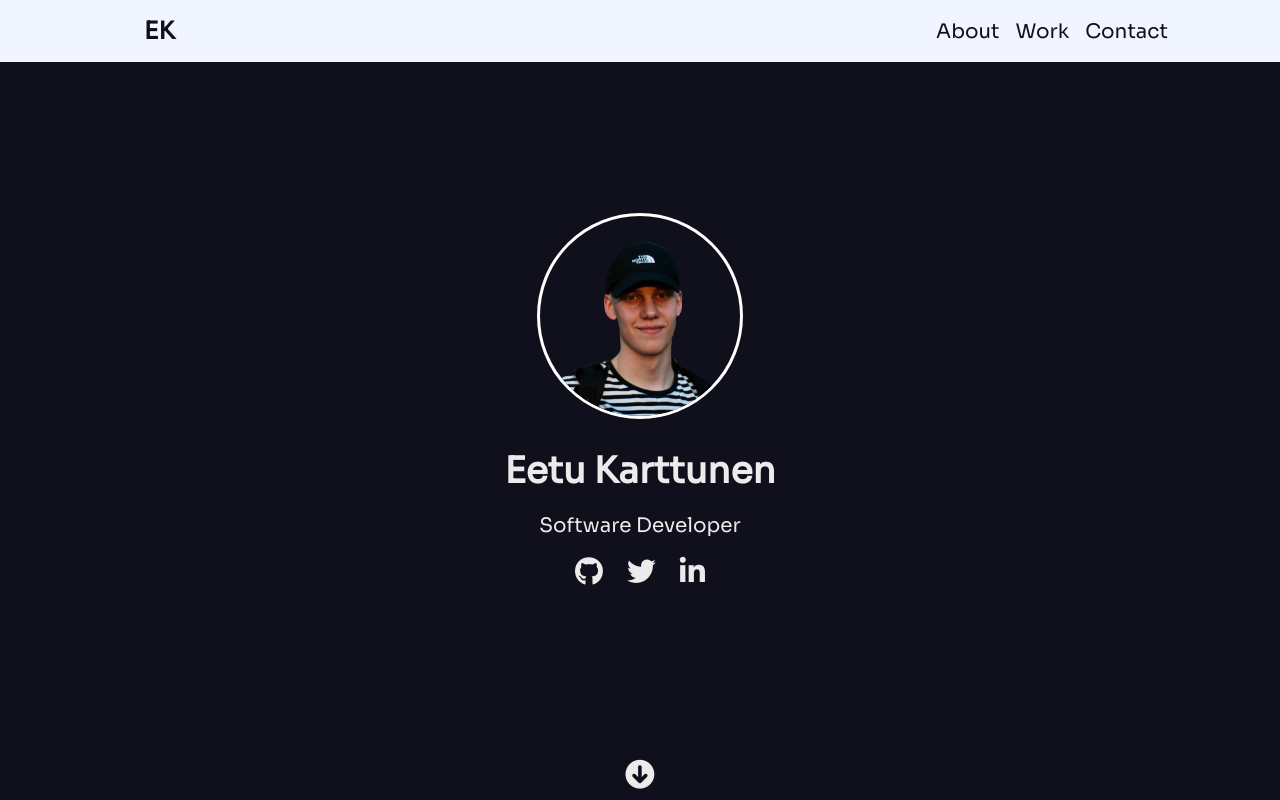
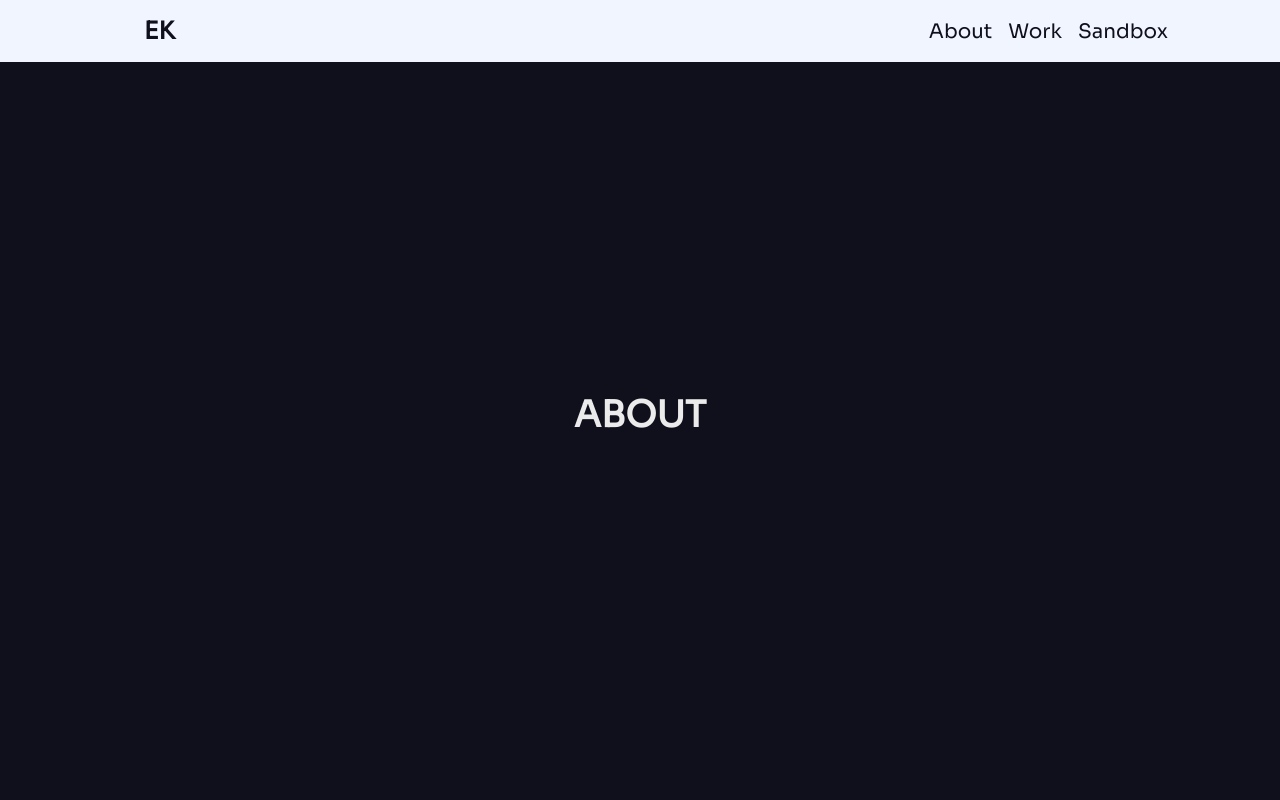
Before and after one commit to eetukarttunen/eetu-karttunen-portfolio, a React (Create React App) app: page /about in a window 1280 px wide. Built offline with nearby package versions, Linux system fonts and the light colour scheme.

Commit message:
added react routing

```diff
--- a/src/App.js
+++ b/src/App.js
@@ -1,15 +1,18 @@
-import React from 'react';
-import './App.css';
-import Intro from './Components/Intro';
-import Navigation from './Navigation/Navigation';
+import { Routes, Route } from "react-router-dom";
+import Navigation from "./Navigation/Navigation";
+import Intro from "./Components/Intro";
+import About from "./Components/About";
+import "./App.css";
+function App() {
 
-
-function App() {
   return (
     <div className="App">
       <Navigation/>
       <div className="App-header">
-        <Intro />
+      <Routes>
+      <Route path="/" element={<Intro />} />
+      <Route path="/about" element={<About/>} />
+      </Routes>
       </div>
     </div>
   );
--- /dev/null
+++ b/src/Components/About.css
@@ -0,0 +1,7 @@
+.about {
+    display: flex;
+    flex-direction: column;
+    align-items: center;
+    justify-content: center;
+    height: 100vh; /* full screen height */
+  }
--- /dev/null
+++ b/src/Components/About.js
@@ -0,0 +1,15 @@
+import React from 'react';
+import "./About.css";
+
+function About() {
+
+  return (
+    <div className="about">
+
+      <h2 className="profile-name">ABOUT</h2>
+
+    </div>
+  );
+}
+
+export default About;
--- a/src/Components/Intro.css
+++ b/src/Components/Intro.css
@@ -43,3 +43,28 @@
     font-size: 18px;
   }
 }
+
+.fa-github, .fa-linkedin-in, .fa-twitter, .fa-arrow-down, .fa-circle-arrow-down {
+  font-size: 1.8rem;
+  color: rgb(235, 235, 235);
+}
+
+.fa-circle-arrow-down {
+position: absolute;
+bottom: 10px;
+}
+
+.fa-twitter:hover {
+  color: #1DA1F2;
+  transition: all 0.5s ease-in-out;
+}
+
+.fa-github:hover {
+  color: #333333;
+  transition: all 0.5s ease-in-out;
+}
+
+.fa-linkedin-in:hover {
+  color: rgb(30, 112, 194);
+  transition: all 0.5s ease-in-out;
+}
--- a/src/Navigation/Navigation.css
+++ b/src/Navigation/Navigation.css
@@ -1,28 +1,3 @@
-.fa-github, .fa-linkedin-in, .fa-twitter, .fa-arrow-down, .fa-circle-arrow-down {
-    font-size: 1.8rem;
-    color: rgb(235, 235, 235);
-}
-
-.fa-circle-arrow-down {
-  position: absolute;
-  bottom: 10px;
-}
-
-.fa-twitter:hover {
-    color: #1DA1F2;
-    transition: all 0.5s ease-in-out;
-}
-
-.fa-github:hover {
-    color: #333333;
-    transition: all 0.5s ease-in-out;
-}
-
-.fa-linkedin-in:hover {
-    color: rgb(30, 112, 194);
-    transition: all 0.5s ease-in-out;
-}
-
 .navigation {
     width: 100%;
     position: fixed;
--- a/src/Navigation/Navigation.js
+++ b/src/Navigation/Navigation.js
@@ -1,5 +1,5 @@
 import * as React from "react";
-import { BrowserRouter as Router, Link } from 'react-router-dom';
+import { Link } from 'react-router-dom';
 import './Navigation.css';
 
 function Navigation() {
@@ -7,7 +7,7 @@ function Navigation() {
     return (
         <nav className="navigation">
             <div className="navbar-container">
-                <Router>
+
                     <Link to="/" className="navbar-brand">
                         EK
                     </Link>
@@ -19,10 +19,10 @@ function Navigation() {
                             Work
                         </Link>
                         <Link to="/contact" className="navbar-link">
-                            Contact
+                            Sandbox
                         </Link>
                     </div>
-                </Router>
+
             </div>
 
         </nav>
```
Also changed, not shown: src/Components/Contact.js (added, +15 -0 lines), src/index.js (+10 -7 lines), src/Components/Contact.css (added).
